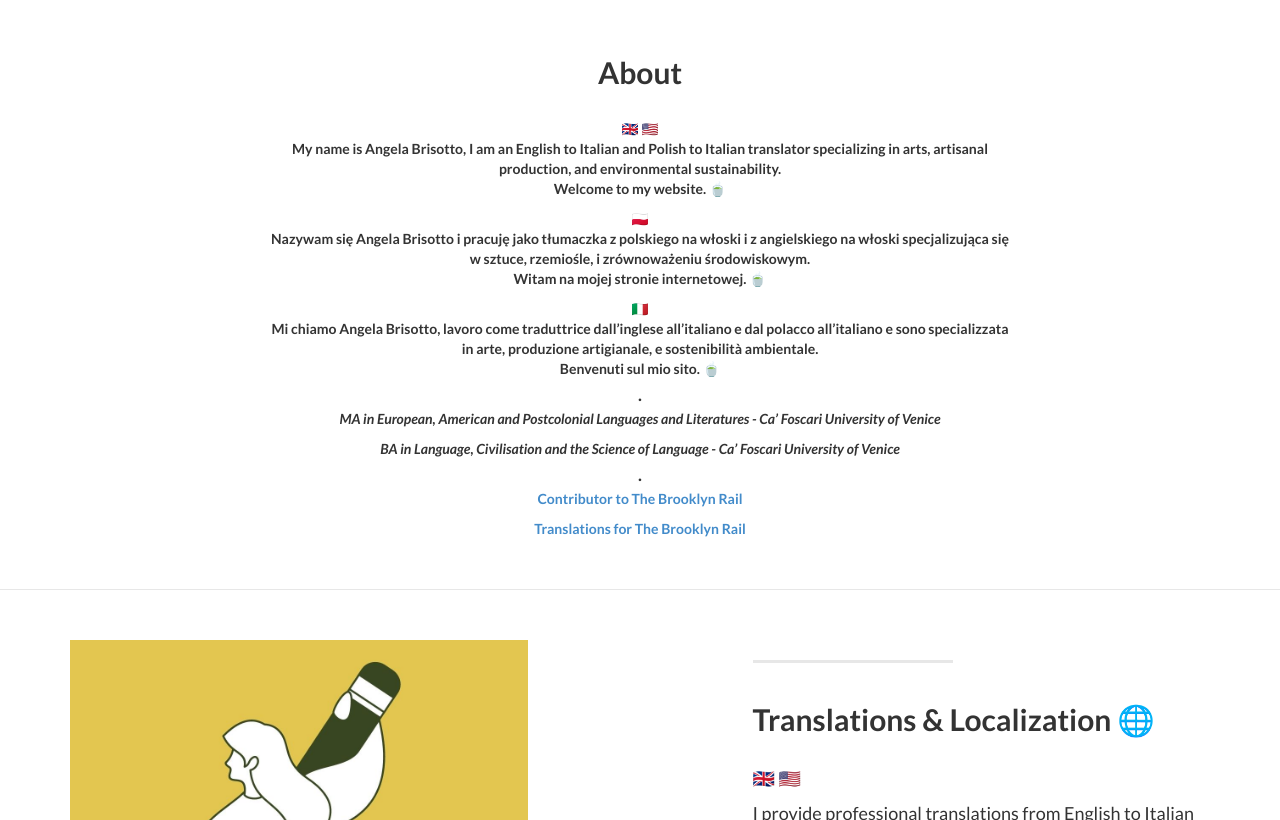
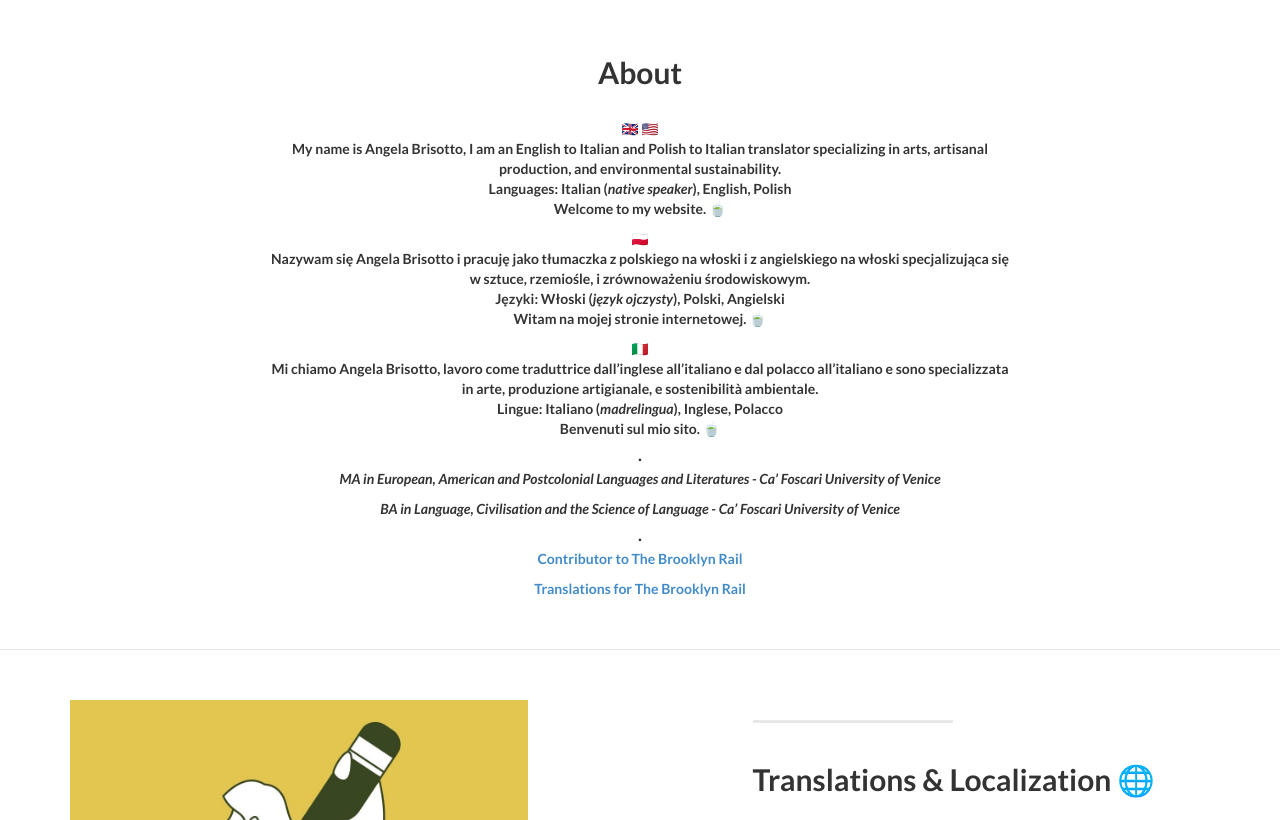
Before and after one commit to angelatiliatranslations/tiliatranslations.github.io, a Jekyll site: the page built from index.html, in a window 1280 px wide and 900 px high, scrolled down 728 px, cut to the strip 80-900 px from the top of the window. Built offline with Jekyll 4.4.1, drawn with Linux system fonts in a browser that asks for light colours.

Commit message:
Update about.html

```diff
--- a/_includes/about.html
+++ b/_includes/about.html
@@ -8,15 +8,21 @@
                 &#127468;&#127463; &#127482;&#127480;
                 <p>My name is Angela Brisotto, I am an English to Italian and Polish to Italian translator specializing in arts, artisanal production, and environmental sustainability.
                     <br>
+                    <strong>Languages</strong>: Italian (<em>native speaker</em>), English, Polish
+                    <br>
                     Welcome to my website. 🍵
 </p>
                 &#127477;&#127473;
                 <p>Nazywam się Angela Brisotto i pracuję jako tłumaczka z polskiego na włoski i z angielskiego na włoski specjalizująca się w sztuce, rzemiośle, i zrównoważeniu środowiskowym.
                     <br>
+                    <strong>Języki</strong>: Włoski (<em>język ojczysty</em>), Polski, Angielski
+                    <br>
                     Witam na mojej stronie internetowej. 🍵
 </p>
                 &#127470;&#127481;
                 <p>Mi chiamo Angela Brisotto, lavoro come traduttrice dall’inglese all’italiano e dal polacco all’italiano e sono specializzata in arte, produzione artigianale, e sostenibilità ambientale.
+                    <br>
+                    <strong>Lingue</strong>: Italiano (<em>madrelingua</em>), Inglese, Polacco
                     <br>
                     Benvenuti sul mio sito. 🍵
 </p>
```
